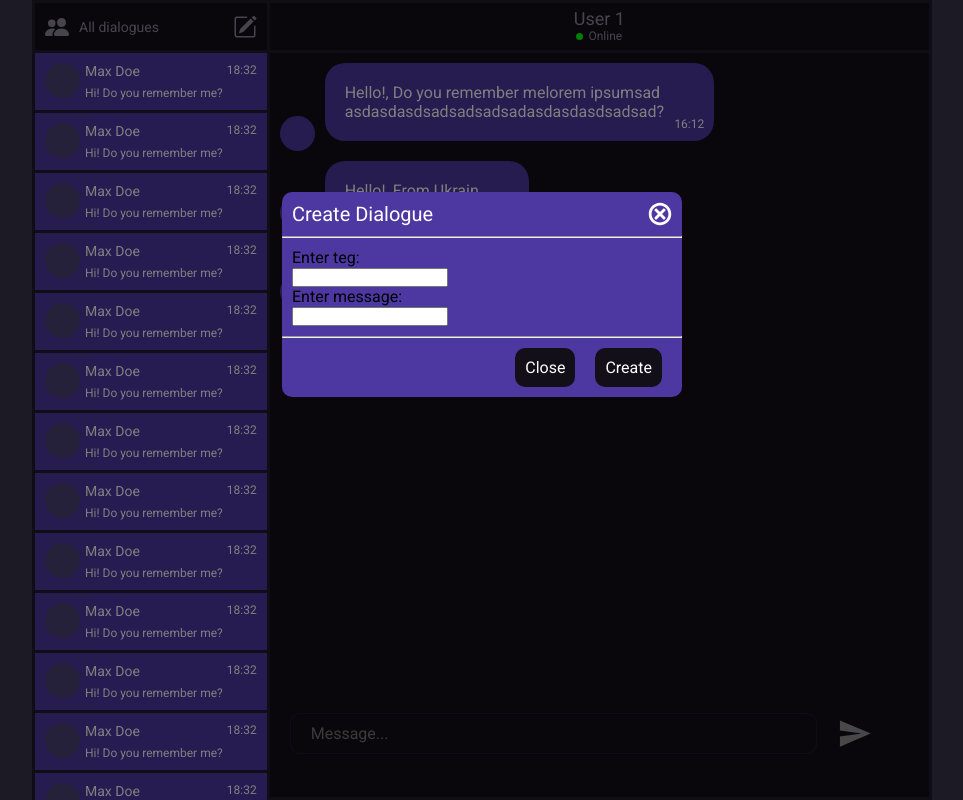
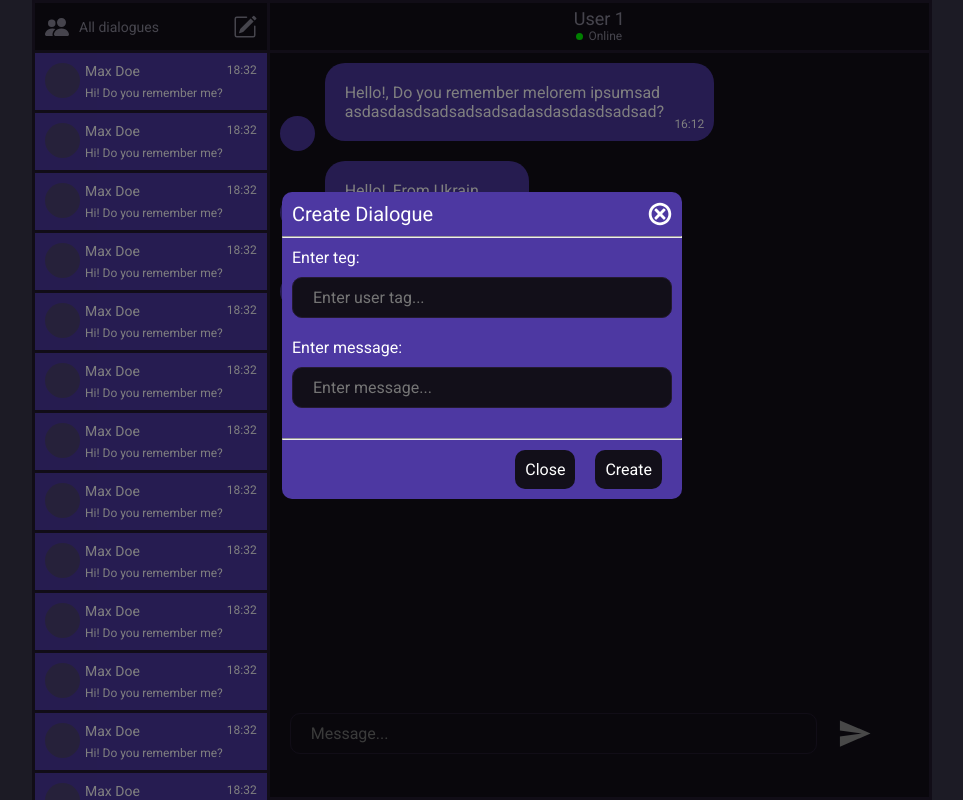
Before and after one commit to ZooMingGG/online-chat, a React (Create React App) app in the folder client/: page / in a window 1280 px wide. Both pictures are taken after a click on the icon 402 px from the left and 26 px from the top of the page. Shown: the whole page, without its empty margins (158-1121 px from the left). Built offline with nearby package versions, Linux system fonts and the light colour scheme; no server answers.

Commit message:
replace basic html inputs by custom Input component in CreateDialogueModal component

```diff
--- a/client/src/components/CreateDialogueModal/CreateDialogueModal.jsx
+++ b/client/src/components/CreateDialogueModal/CreateDialogueModal.jsx
@@ -1,10 +1,21 @@
+import { useFormik } from 'formik';
 import { GiCancel } from 'react-icons/gi';
 
 import classes from './CreateDialogueModal.module.css';
 import { Button } from '../../shared/components/Button/Button';
+import { Input } from '../../shared/components/Input/Input';
 
 export const CraeteDialogueModal = ({ isVisible, setIsVisible }) => {
   const modalClasses = [classes.modal];
+  const formik = useFormik({
+    initialValues: {
+      tag: '',
+      message: '',
+    },
+    onSubmit: values => {
+      alert(JSON.stringify(values, null, 2));
+    },
+  });
 
   if (isVisible) {
     modalClasses.push(classes.visible);
@@ -12,7 +23,10 @@ export const CraeteDialogueModal = ({ isVisible, setIsVisible }) => {
 
   return (
     <div className={modalClasses.join(' ')}>
-      <div className={classes['modal-container']}>
+      <form
+        onSubmit={formik.handleSubmit}
+        className={classes['modal-container']}
+      >
         <div className={classes['modal-header']}>
           <span className={classes['modal-header-text']}>
             Create Dialogue
@@ -29,7 +43,15 @@ export const CraeteDialogueModal = ({ isVisible, setIsVisible }) => {
               <label htmlFor="teg">Enter teg:</label>
             </div>
             <div>
-              <input id="teg" type="text" />
+              <Input
+                onChange={formik.handleChange}
+                value={formik.values.tag}
+                className={classes.input}
+                id="tag"
+                name="tag"
+                placeholder="Enter user tag..."
+                type="text"
+              />
             </div>
           </div>
           <div>
@@ -37,7 +59,15 @@ export const CraeteDialogueModal = ({ isVisible, setIsVisible }) => {
               <label htmlFor="message">Enter message:</label>
             </div>
             <div>
-              <input id="message" type="text" />
+              <Input
+                onChange={formik.handleChange}
+                value={formik.values.message}
+                className={classes.input}
+                id="message"
+                name="message"
+                placeholder="Enter message..."
+                type="text"
+              />
             </div>
           </div>
         </div>
@@ -51,11 +81,12 @@ export const CraeteDialogueModal = ({ isVisible, setIsVisible }) => {
           </Button>
           <Button
             className={classes['modal-btn']}
+            type="submit"
           >
             Create
           </Button>
         </div>
-      </div>
+      </form>
     </div>
   );
 };
--- a/client/src/components/CreateDialogueModal/CreateDialogueModal.module.css
+++ b/client/src/components/CreateDialogueModal/CreateDialogueModal.module.css
@@ -7,6 +7,11 @@
   left: 0;
   background: rgba(0, 0, 0, 0.5);
   z-index: 1000;
+}
+
+.input {
+  width: 100%;
+  margin: 10px 0 20px 0;
 }
 
 .modal.visible {
@@ -22,6 +27,7 @@
 
 .modal-content {
   padding: 10px;
+  color: #FFF;
 }
 
 .modal-header {
```
